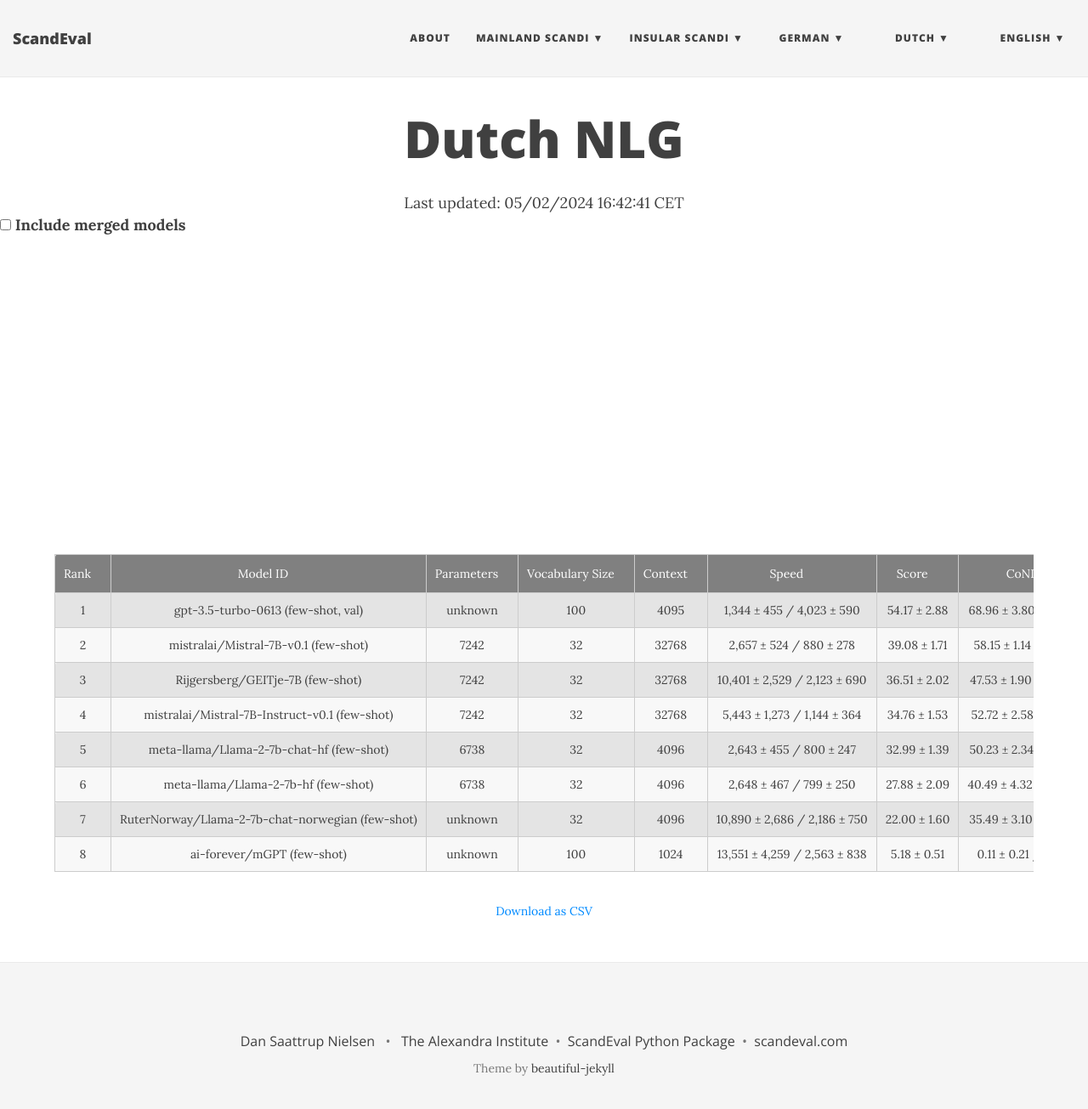
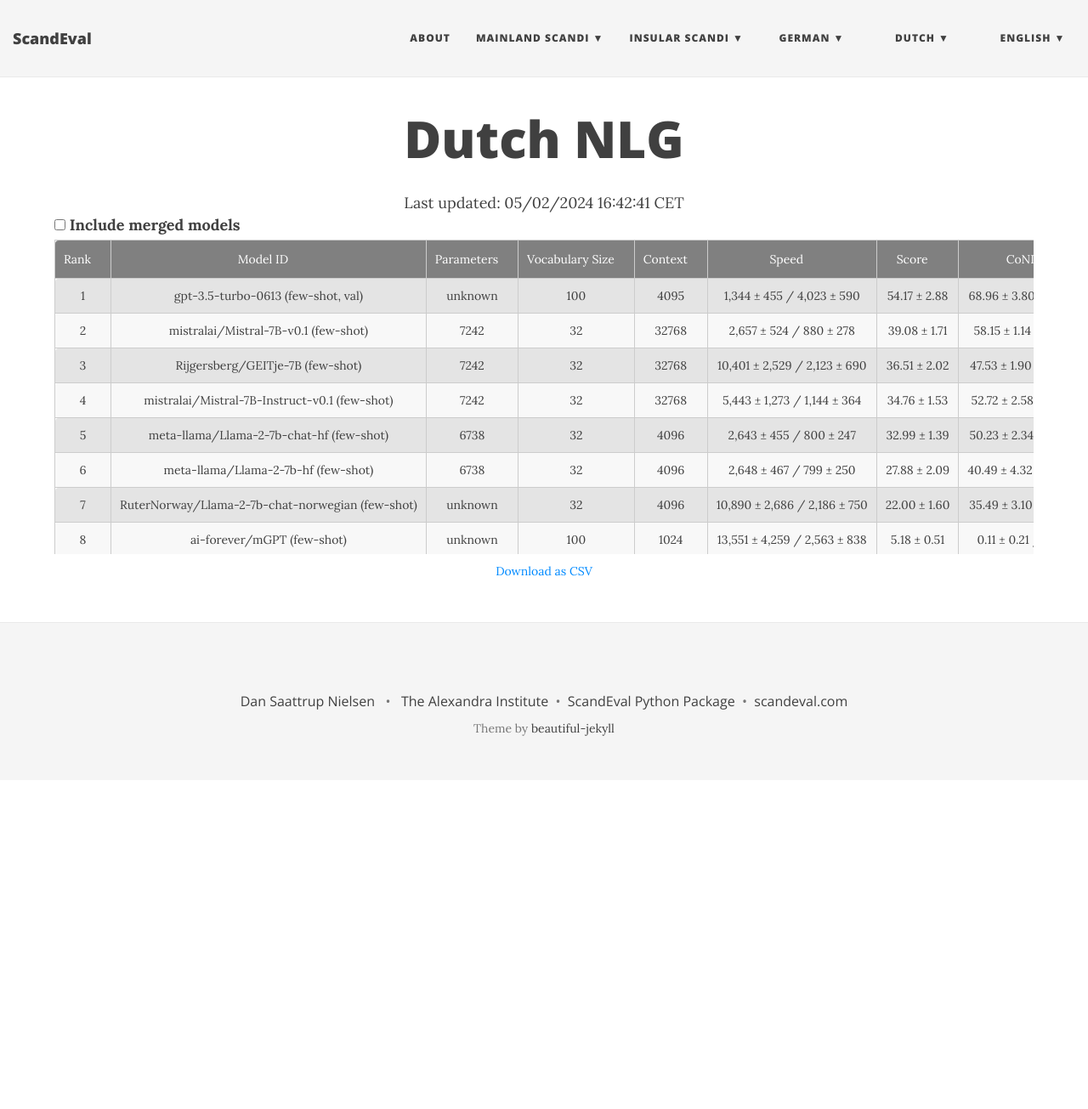
Before and after one commit to ScandEval/scandeval.github.io, a Jekyll site: the page built from dutch-nlg.md, in a window 1280 px wide and 1318 px high. Shown: the top 1305 px of the window at 85% size. Built offline with Jekyll 4.4.1, drawn with Linux system fonts in a browser that asks for light colours; nearby versions of some CDN libraries.

Commit message:
debug: Checkbox

```diff
--- a/dutch-nlg.md
+++ b/dutch-nlg.md
@@ -5,23 +5,24 @@
 
 <center>Last updated: 05/02/2024 16:42:41 CET</center>
 
-<div class="table-wrapper small-font">
+<div class="table-wrapper centered">
+
+<div class="small-font">
   <input type="checkbox" id="merged-models-checkbox">
   <label for="merged-models-checkbox">Include merged models</label>
   <script>
   var input = document.querySelector('#merged-models-checkbox')
   var filterMergedModels = function() {
-      var mergedModels = document.getElementsByClassName('merged-model');
-      for (var i = 0; i < mergedModels.length; i++) {
-          mergedModels[i].style.display = input.checked ? 'table-row' : 'none';
-      }
+    var mergedModels = document.getElementsByClassName('merged-model');
+    for (var i = 0; i < mergedModels.length; i++) {
+        mergedModels[i].style.display = input.checked ? 'table-row' : 'none';
+    }
   }
   input.addEventListener('change', filterMergedModels)
   filterMergedModels()
   </script>
 </div>
 
-<div class="table-wrapper centered">
 <table id="dutch-nlg" class="sortable fixed centered small-font">
  <thead>
   <tr>
```
